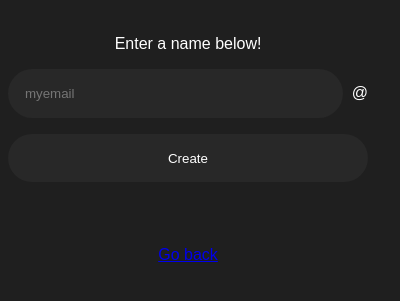
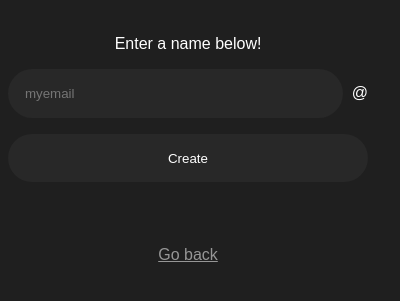
Before and after one commit to RafaeloxMC/tempwart, a browser extension: page src/popup/pages/aliases/create/index.html in a window 400 px wide. Shown: the part 69-370 px from the top of the page. Drawn offline with Linux system fonts and the light colour scheme; files that its build step writes are made by us from their sources.

Commit message:
Change anchor styling in CSS

```diff
--- a/src/popup/style.css
+++ b/src/popup/style.css
@@ -68,6 +68,10 @@ th {
 	background-color: rgb(40, 40, 40);
 }
 
+a {
+	color: rgb(150, 150, 150);
+}
+
 .hint {
 	font-size: small;
 	font-style: italic;
```
